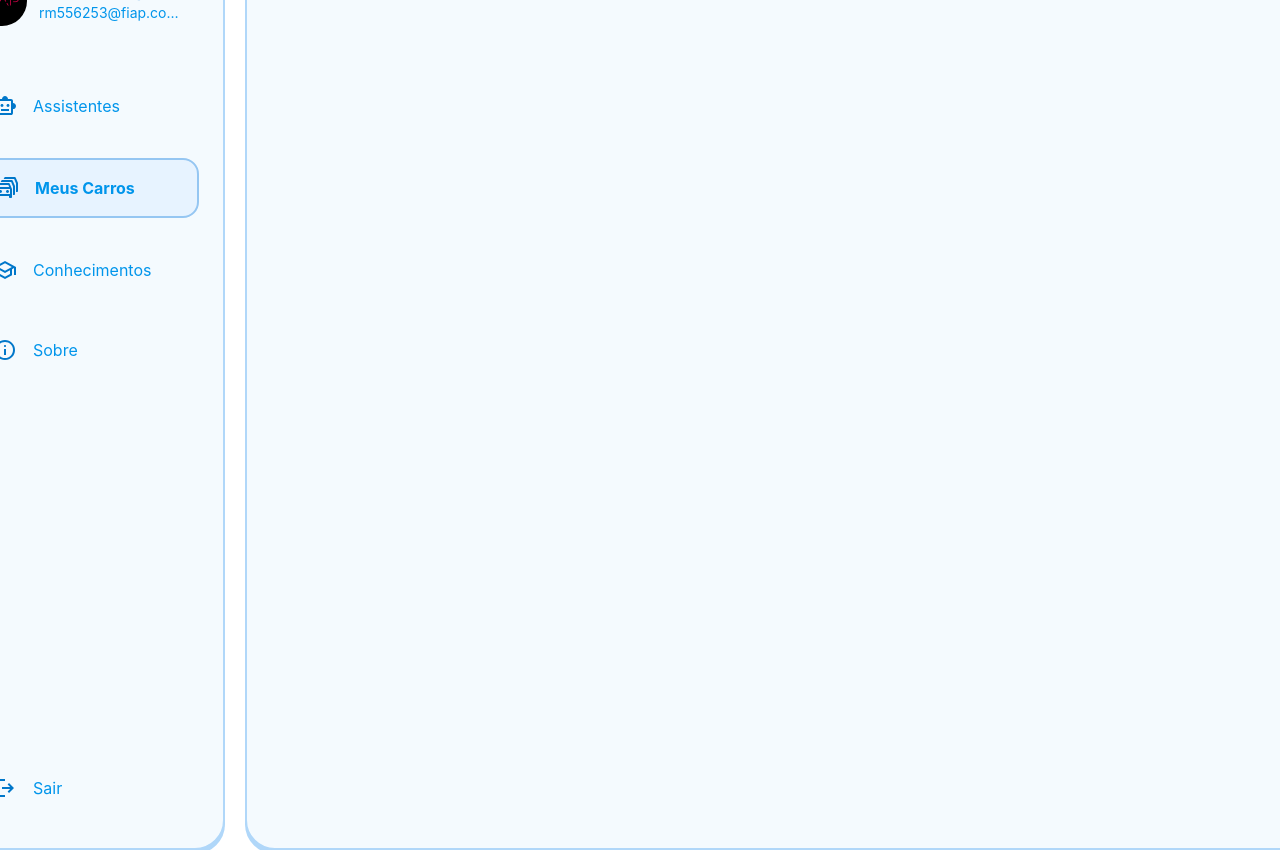
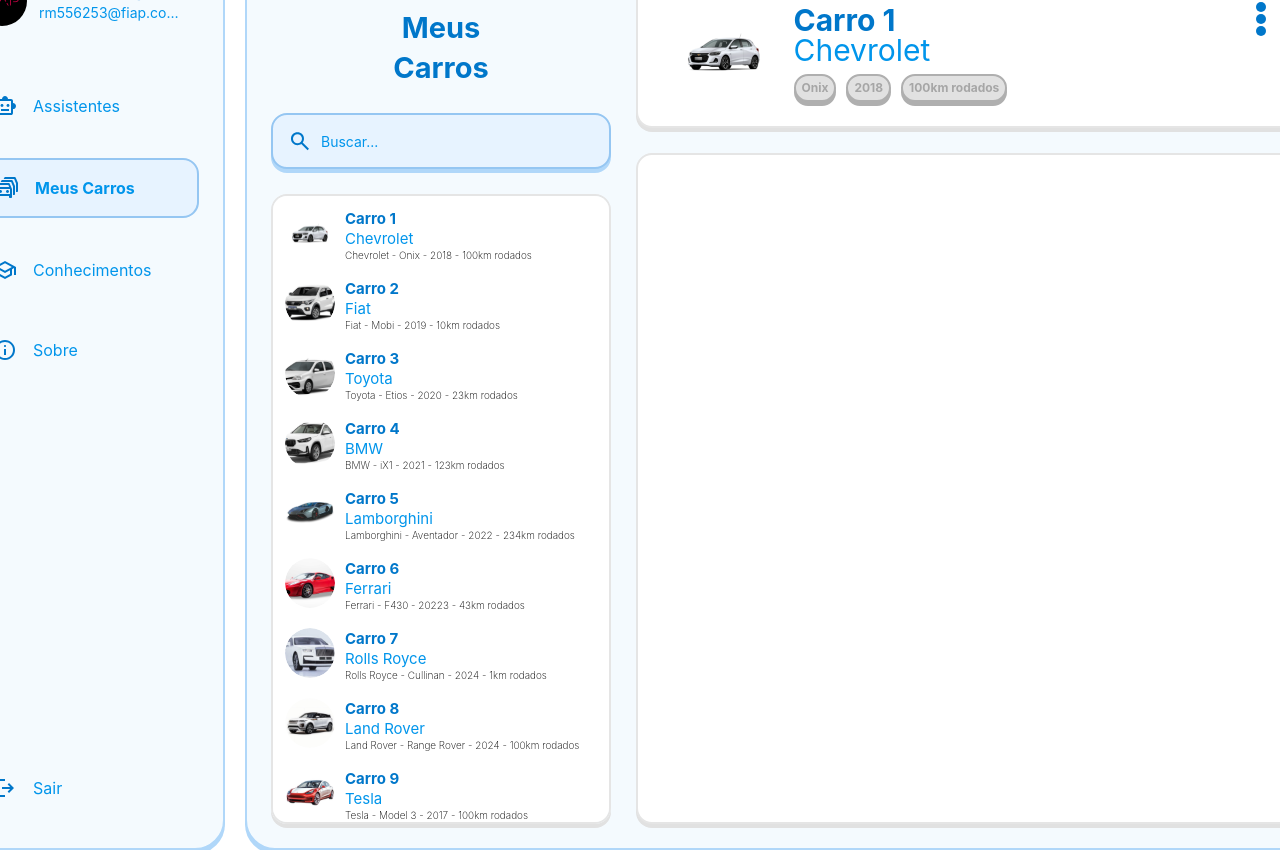
Before and after one commit to LELE-REPAIRS/lele-repairs-ui-v2, a React (Vite) app: page /meus-carros in a window 1280 px wide. Shown: the top 850 px of the page. Built offline with nearby package versions, Linux system fonts and the light colour scheme.

Commit message:
Realziado a estruturação da tag main.

```diff
--- a/src/routes/MeusCarros/index.tsx
+++ b/src/routes/MeusCarros/index.tsx
@@ -1,6 +1,9 @@
 import Header from "../../components/Header/Header";
 import MenuList from "../../components/Globais/MenuList";
 import Avatar from "../../components/Globais/Avatar";
+import Input from "../../components/Globais/Input";
+import Car from "../../components/MeusCarros/Car";
+import InfoCar from "../../components/MeusCarros/InfoCar";
 
 function MeusCarros(){
 
@@ -22,8 +25,38 @@
             <MenuList icon={'bg-icon-logout'} select={false} to={'/sair'} value="Sair"/>
           </div>
         </nav>
-        <main className="w-[1084px] h-[900px] bg-color_2 rounded-[30px] border-2 border-color_6">
-
+        <main className="w-[1084px] h-[900px] bg-color_2 rounded-[30px] border-2 border-color_6 flex flex-row pt-6 pb-6 px-6 gap-[25px]">
+          <section className="relative flex-col justify-center items-start inline-flex gap-[25px]">
+            <div className="w-[340px] justify-center items-center inline-flex">
+              <h1 className="pt-8 px-20 text-center text-color_11 text-[29px] font-bold leading-10">Meus Carros</h1>
+            </div>
+            <form className="flex-col justify-center items-start gap-2.5 inline-flex">
+              <Input icon="bg-icon-search" classname={'w-[340px] h-14 p-4 pl-12 font-normal text-sm box-border rounded-2xl border-2 border-color_7 bg-color_3 focus:outline-color_9 drop-shadow-row placeholder-color_9 text-color_9'} type="text" placeholder="Buscar..." name={"txtBuscar"} id={'buscar'} required={false}/>
+            </form>
+            <div className="w-[340px] h-[670px] bg-white rounded-2xl border-2 border-neutral-200 flex p-3 flex-col gap-5 overflow-x-hidden shadow-bg_gray">
+              <Car apelido={"Carro 1"} marca={"Chevrolet"} modelo={"Onix"} ano={2018} img_car={"/car_chevrolet.svg"} km={100}/>
+              <Car apelido={"Carro 2"} marca={"Fiat"} modelo={"Mobi"} ano={2019} img_car={"/car_fiat.svg"} km={10}/>
+              <Car apelido={"Carro 3"} marca={"Toyota"} modelo={"Etios"} ano={2020} img_car={"/car_toyota.svg"} km={23}/>
+              <Car apelido={"Carro 4"} marca={"BMW"} modelo={"iX1"} ano={2021} img_car={"/car_BMW.svg"} km={123}/>
+              <Car apelido={"Carro 5"} marca={"Lamborghini"} modelo={"Aventador"} ano={2022} img_car={"/car_lamborghini.svg"} km={234}/>
+              <Car apelido={"Carro 6"} marca={"Ferrari"} modelo={"F430"} ano={20223} img_car={"/car_ferrari.svg"} km={43}/>
+              <Car apelido={"Carro 7"} marca={"Rolls Royce"} modelo={"Cullinan"} ano={2024} img_car={"/car_rollsroyce.svg"} km={1}/>
+              <Car apelido={"Carro 8"} marca={"Land Rover"} modelo={"Range Rover"} ano={2024} img_car={"/car_landrover.svg"} km={100}/>
+              <Car apelido={"Carro 9"} marca={"Tesla"} modelo={"Model 3"} ano={2017} img_car={"/car_tesla.svg"} km={100}/>
+              <Car apelido={"Carro 10"} marca={"Ford"} modelo={"RANGER"} ano={2024} img_car={"/car_ford.svg"} km={100}/>
+              <button className="w-[310px] h-[41.67px] justify-center items-center gap-2.5 inline-flex" type="submit">
+                <img src="./icon_plus.svg"></img>
+                <h1 className="flex-col justify-start items-start inline-flex text-[#0077ca] text-[15px] font-bold">Cadastrar novo veículo</h1>
+              </button>
+            </div>
+          </section>
+          <section className="w-[667px] h-[848px] flex-col items-start gap-[25px] inline-flex">
+            <div className="w-[667px] h-[152px] flex-col justify-center items-center flex bg-white rounded-2xl border-2 border-neutral-200 shadow-bg_gray">
+              <InfoCar apelido={"Carro 1"} marca={"Chevrolet"} modelo={"Onix"} ano={2018} img_car={"/car_chevrolet.svg"} km={100}/>
+            </div>
+            <div className="w-[667px] h-[671px] flex-col justify-start items-start flex bg-white rounded-2xl border-2 border-neutral-200 shadow-bg_gray">
+            </div>
+          </section>
         </main>
       </Header>
     );
```
